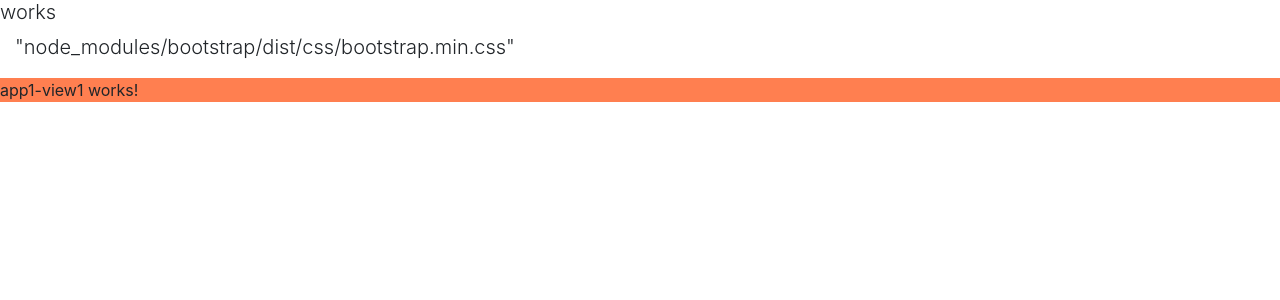
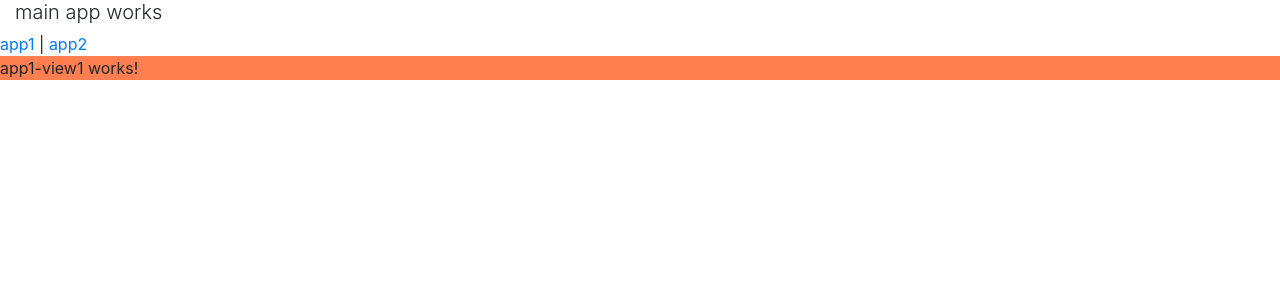
Before and after one commit to pkErbynn/composite-app, an Angular app: page /app1/v1 in a window 1280 px wide. Shown: the top 300 px of the page. Built offline with nearby package versions, Linux system fonts and the light colour scheme.

Commit message:
add route sharing'

```diff
--- a/src/app/app-routing.module.ts
+++ b/src/app/app-routing.module.ts
@@ -1,11 +1,26 @@
-import { NgModule } from '@angular/core';
-import { Routes, RouterModule } from '@angular/router';
+import { NgModule } from "@angular/core";
+import { Routes, RouterModule } from "@angular/router";
+import { App1SharedModule } from "projects/app1/src/app/app.module";
+import { App2SharedModule } from "projects/app2/src/app/app.module";
 
-
-const routes: Routes = [];
+const routes: Routes = [
+  {
+    path: "app1",
+    loadChildren: "../../projects/app1/src/app/app.module#App1SharedModule",
+  },
+  {
+    path: "app2",
+    loadChildren: "../../projects/app2/src/app/app.module#App2SharedModule",
+  },
+  { path: "**", redirectTo: "/app1/one" },
+];
 
 @NgModule({
-  imports: [RouterModule.forRoot(routes)],
-  exports: [RouterModule]
+  imports: [
+    RouterModule.forRoot(routes),
+    App1SharedModule.forRoot(),
+    App2SharedModule.forRoot(),
+  ],
+  exports: [RouterModule],
 })
-export class AppRoutingModule { }
+export class AppRoutingModule {}
--- a/src/app/app.component.html
+++ b/src/app/app.component.html
@@ -1,5 +1,10 @@
-<h1 class="lead">works</h1>
 <div class="col">
-  <p class="lead">"node_modules/bootstrap/dist/css/bootstrap.min.css"</p>
+  <h1 class="lead">main app works</h1>
 </div>
-<router-outlet></router-outlet>
+<div>
+  <a routerLink="app1">app1</a> |
+  <a routerLink="app2">app2</a>
+</div>
+<div>
+  <router-outlet></router-outlet>
+</div>
```
